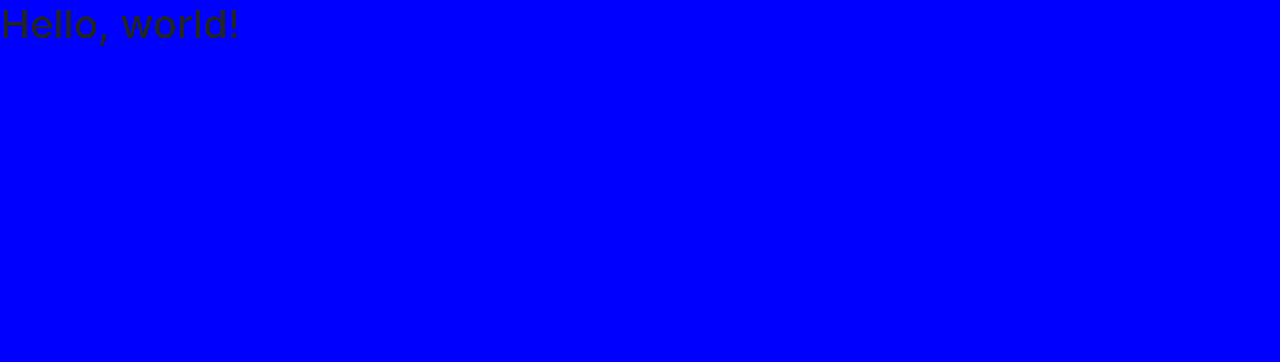
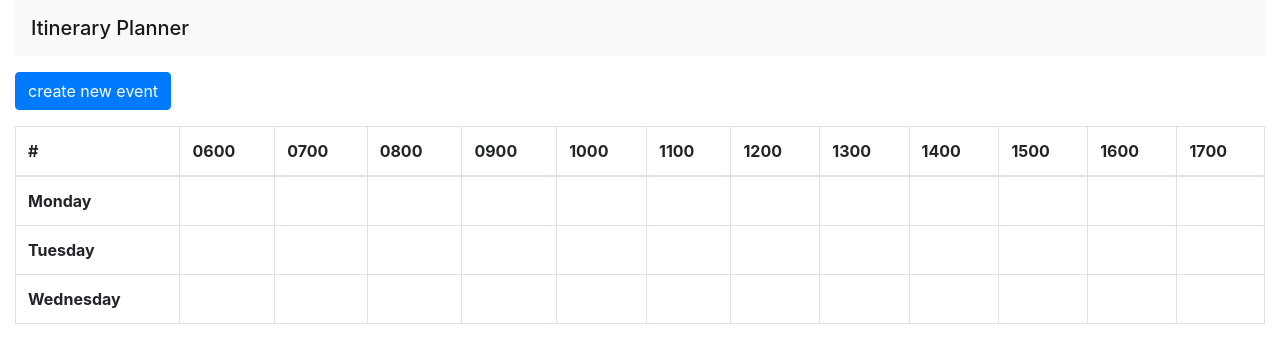
Before and after one commit to lawwman/Itinerary_web_app, a website: page src/index.html in a window 1280 px wide. Drawn offline with nearby package versions, Linux system fonts and the light colour scheme; files that its build step writes are made by us from their sources.

Commit message:
rough idea of web app

```diff
--- a/src/css/styles.css
+++ /dev/null
@@ -1,2 +0,0 @@
-body {
-  background: blue; }
--- a/src/index.html
+++ b/src/index.html
@@ -9,15 +9,133 @@
     <link rel="stylesheet" href="https://stackpath.bootstrapcdn.com/bootstrap/4.4.1/css/bootstrap.min.css" integrity="sha384-Vkoo8x4CGsO3+Hhxv8T/Q5PaXtkKtu6ug5TOeNV6gBiFeWPGFN9MuhOf23Q9Ifjh" crossorigin="anonymous">
     <link rel="stylesheet" href="css/styles.css">
 
-    <title>Hello, world!</title>
+    <title>Itinerary Planner</title>
   </head>
   <body>
-    <h1>Hello, world!</h1>
 
+    <div class="container-fluid">
+
+      <div>
+        <nav class="navbar navbar-light bg-light mb-3">
+          <span class="navbar-brand mb-0 h1">Itinerary Planner</span>
+        </nav>
+      </div>
+
+      <div class="mb-3">
+        <button class="btn btn-primary" type="button" data-toggle="collapse" data-target="#add_event_div" aria-expanded="false" aria-controls="add_event_div">
+          create new event
+        </button>
+      </div>
+
+      <div class="collapse mb-5" id="add_event_div">
+        <form id="create_event">
+          <div class="form-row">
+            <div class="form-group col-md-4">
+              <label for="eventInput">Event Name</label>
+              <input type="text" class="form-control" id="eventInput" placeholder="Name of event. E.g. Going to Nara Park.">
+            </div>
+            <div class="form-group col-md-4">
+              <label for="locationInput">Location</label>
+              <input type="text" class="form-control" id="locationInput" placeholder="Location. E.g. Nara Park">
+            </div>
+          </div>
+          <div class="form-group  col-md-4">
+            <label for="durationInput">Duration</label>
+            <select id="durationInput" class="form-control">
+              <option selected>1 hour</option>
+              <option>2 hours</option>
+              <option>3 hours</option>
+              <option>4 hours</option>
+              <option>5 hours</option>
+              <option>6 hours</option>
+              <option>7 hours</option>
+              <option>8 hours</option>
+              <option>9 hours</option>
+              <option>10 hours</option>
+              <option>11 hours</option>
+              <option>12 hours</option>
+            </select>
+          </div>
+
+          <button type="submit" class="btn btn-primary">Add new event</button>
+        </form>
+      </div>
+
+      <div>
+        <table class="table table-bordered">
+          <thead>
+            <tr>
+              <th scope="col">#</th>
+              <th scope="col">0600</th>
+              <th scope="col">0700</th>
+              <th scope="col">0800</th>
+              <th scope="col">0900</th>
+              <th scope="col">1000</th>
+              <th scope="col">1100</th>
+              <th scope="col">1200</th>
+              <th scope="col">1300</th>
+              <th scope="col">1400</th>
+              <th scope="col">1500</th>
+              <th scope="col">1600</th>
+              <th scope="col">1700</th>
+            </tr>
+          </thead>
+          <tbody>
+            <tr>
+              <th scope="row">Monday</th>
+              <td></td>
+              <td></td>
+              <td></td>
+              <td></td>
+              <td></td>
+              <td></td>
+              <td></td>
+              <td></td>
+              <td></td>
+              <td></td>
+              <td></td>
+              <td></td>
+            </tr>
+            <tr>
+              <th scope="row">Tuesday</th>
+              <td></td>
+              <td></td>
+              <td></td>
+              <td></td>
+              <td></td>
+              <td></td>
+              <td></td>
+              <td></td>
+              <td></td>
+              <td></td>
+              <td></td>
+              <td></td>
+            </tr>
+            <tr>
+              <th scope="row">Wednesday</th>
+              <td></td>
+              <td></td>
+              <td></td>
+              <td></td>
+              <td></td>
+              <td></td>
+              <td></td>
+              <td></td>
+              <td></td>
+              <td></td>
+              <td></td>
+              <td></td>
+            </tr>
+          </tbody>
+        </table>
+      </div>
+
+    </div>
     <!-- Optional JavaScript -->
     <!-- jQuery first, then Popper.js, then Bootstrap JS -->
     <script src="https://code.jquery.com/jquery-3.4.1.slim.min.js" integrity="sha384-J6qa4849blE2+poT4WnyKhv5vZF5SrPo0iEjwBvKU7imGFAV0wwj1yYfoRSJoZ+n" crossorigin="anonymous"></script>
     <script src="https://cdn.jsdelivr.net/npm/popper.js@1.16.0/dist/umd/popper.min.js" integrity="sha384-Q6E9RHvbIyZFJoft+2mJbHaEWldlvI9IOYy5n3zV9zzTtmI3UksdQRVvoxMfooAo" crossorigin="anonymous"></script>
     <script src="https://stackpath.bootstrapcdn.com/bootstrap/4.4.1/js/bootstrap.min.js" integrity="sha384-wfSDF2E50Y2D1uUdj0O3uMBJnjuUD4Ih7YwaYd1iqfktj0Uod8GCExl3Og8ifwB6" crossorigin="anonymous"></script>
+    <script src="main.js"></script>
   </body>
 </html>
```
